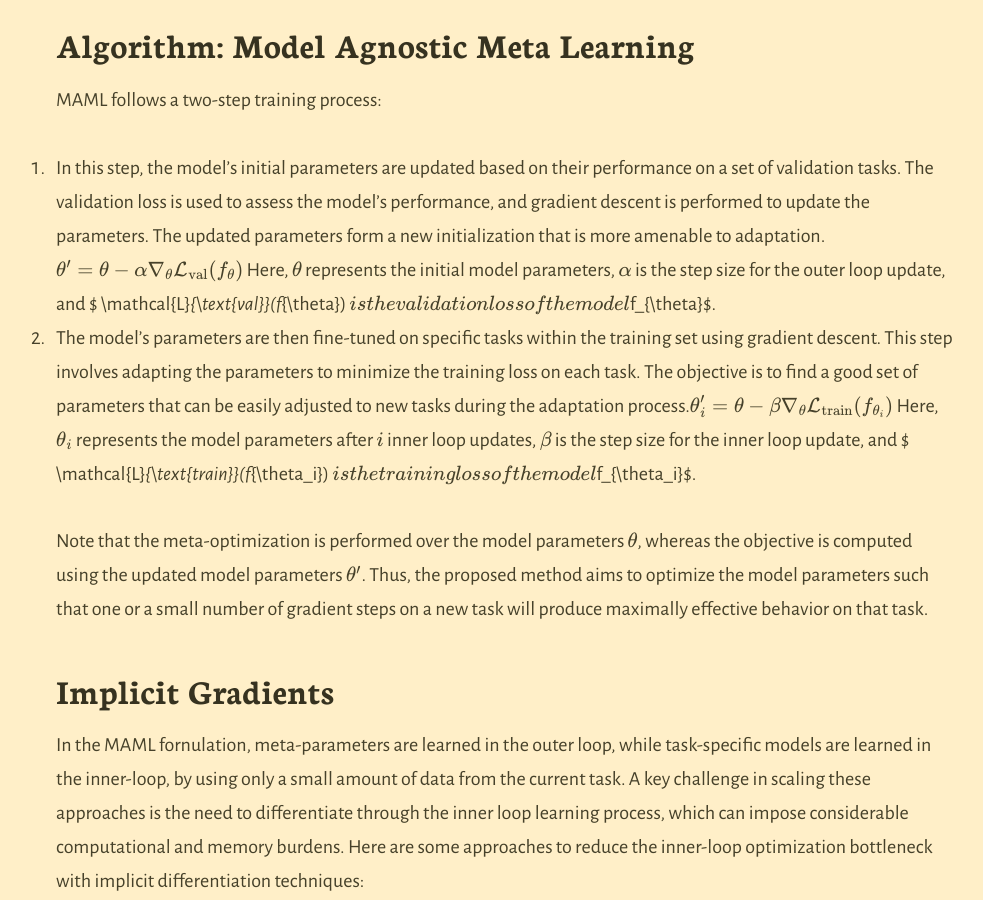
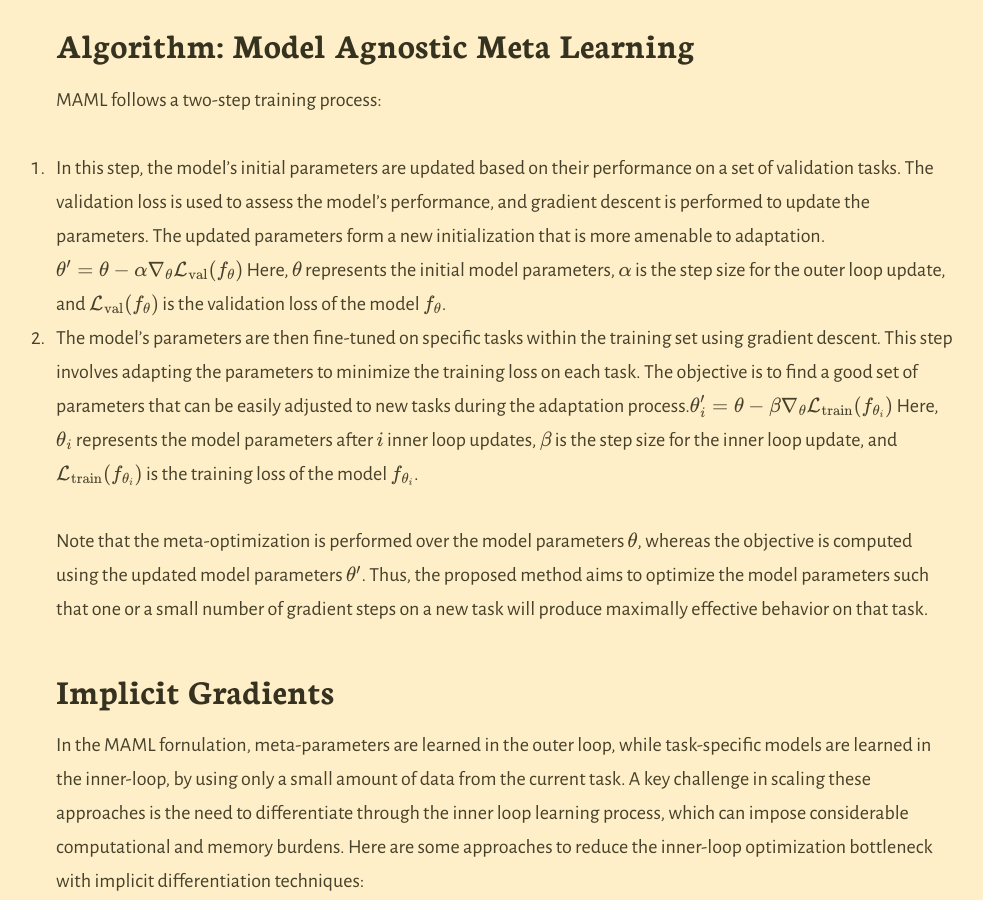
Before and after one commit to varshantdhar/varshantdhar.github.io, a Jekyll site: the page built from _posts/2023-05-15-model-agnostic-meta-learning-for-fast-adaptation-of-deep-networks.markdown, in a window 1280 px wide and 900 px high, scrolled down 473 px. Shown: the whole window, without its empty margins (134-1117 px from the left). Built offline with Jekyll 4.4.1, drawn with Linux system fonts in a browser that asks for light colours; our own code applies the rules of GitHub Pages for plain Markdown files; formulas are drawn with MathJax 3.

Commit message:
55545 instead of $ for \text

```diff
--- a/_posts/2023-05-15-model-agnostic-meta-learning-for-fast-adaptation-of-deep-networks.markdown
+++ b/_posts/2023-05-15-model-agnostic-meta-learning-for-fast-adaptation-of-deep-networks.markdown
@@ -18,9 +18,9 @@ The primary contribution to this objective is a simple model and task-agnostic a
 
 MAML follows a two-step training process:
 
-1. In this step, the model's initial parameters are updated based on their performance on a set of validation tasks. The validation loss is used to assess the model's performance, and gradient descent is performed to update the parameters. The updated parameters form a new initialization that is more amenable to adaptation.$$ \theta' = \theta - \alpha \nabla_{\theta} \mathcal{L}_{\text{val}}(f_{\theta}) $$ Here, $\theta$ represents the initial model parameters, $\alpha$ is the step size for the outer loop update, and $ \mathcal{L}_{\text{val}}(f_{\theta}) $ is the validation loss of the model $f_{\theta}$.
+1. In this step, the model's initial parameters are updated based on their performance on a set of validation tasks. The validation loss is used to assess the model's performance, and gradient descent is performed to update the parameters. The updated parameters form a new initialization that is more amenable to adaptation.$$ \theta' = \theta - \alpha \nabla_{\theta} \mathcal{L}_{\text{val}}(f_{\theta}) $$ Here, $\theta$ represents the initial model parameters, $\alpha$ is the step size for the outer loop update, and $$ \mathcal{L}_{\text{val}}(f_{\theta}) $$ is the validation loss of the model $f_{\theta}$.
 
-2. The model's parameters are then fine-tuned on specific tasks within the training set using gradient descent. This step involves adapting the parameters to minimize the training loss on each task. The objective is to find a good set of parameters that can be easily adjusted to new tasks during the adaptation process.$$ \theta_i' = \theta - \beta \nabla_{\theta} \mathcal{L}_{\text{train}}(f_{\theta_i}) $$ Here, $\theta_i$ represents the model parameters after $i$ inner loop updates, $\beta$ is the step size for the inner loop update, and $ \mathcal{L}_{\text{train}}(f_{\theta_i}) $ is the training loss of the model $f_{\theta_i}$.
+2. The model's parameters are then fine-tuned on specific tasks within the training set using gradient descent. This step involves adapting the parameters to minimize the training loss on each task. The objective is to find a good set of parameters that can be easily adjusted to new tasks during the adaptation process.$$ \theta_i' = \theta - \beta \nabla_{\theta} \mathcal{L}_{\text{train}}(f_{\theta_i}) $$ Here, $\theta_i$ represents the model parameters after $i$ inner loop updates, $\beta$ is the step size for the inner loop update, and $$ \mathcal{L}_{\text{train}}(f_{\theta_i}) $$ is the training loss of the model $f_{\theta_i}$.
 
 Note that the meta-optimization is performed over the model parameters $\theta$, whereas the objective is computed using the updated model parameters $\theta'$. Thus, the proposed method aims to optimize the model parameters such that one or a small number of gradient steps on a new task will produce maximally effective behavior on that task.
 
```
